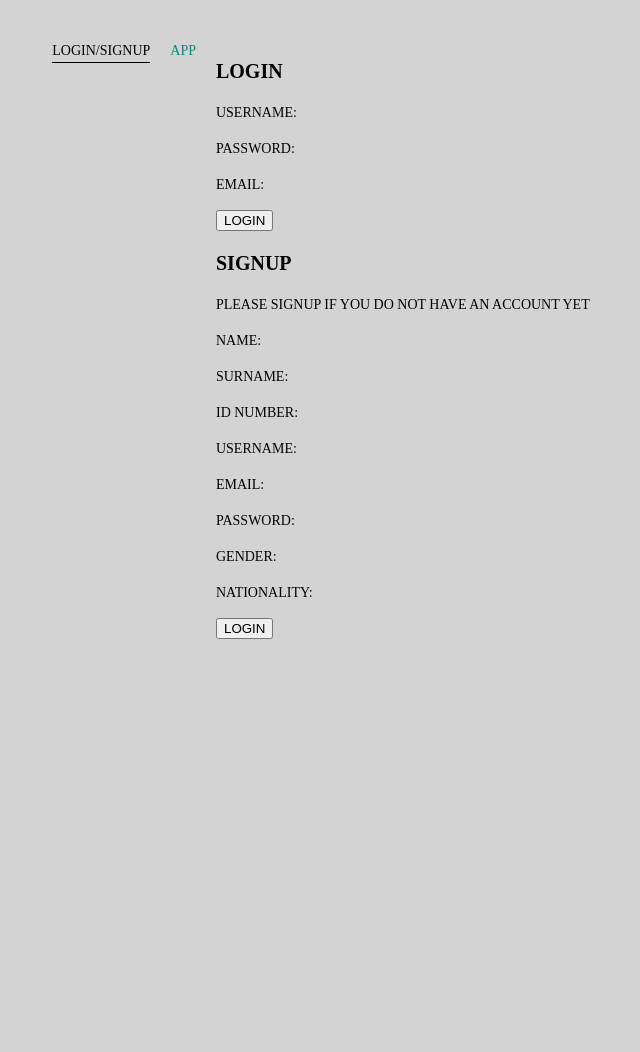
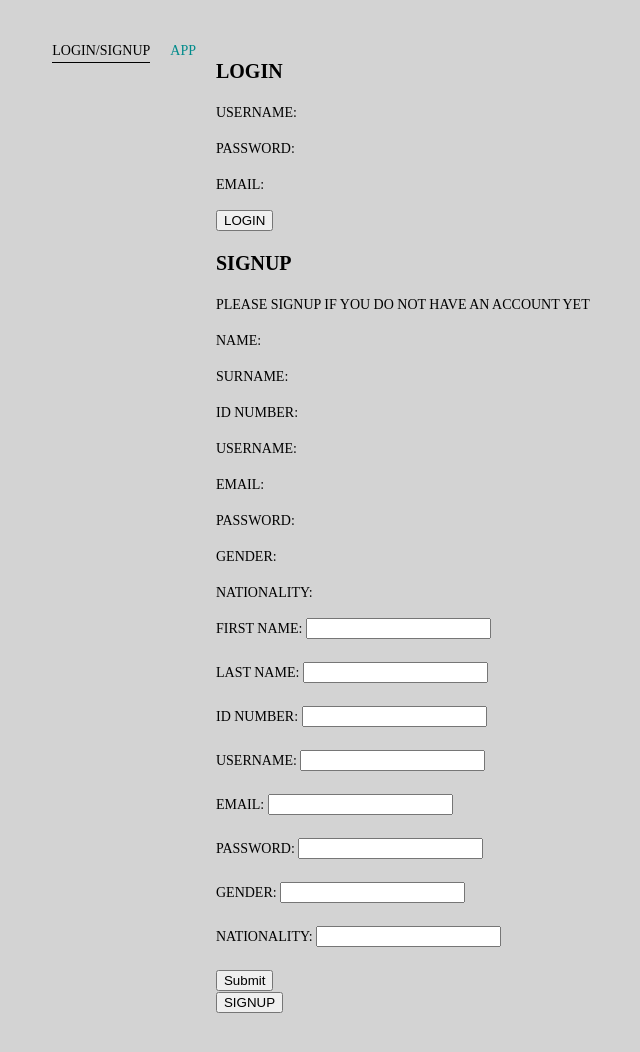
Before and after one commit to ChanelAmberEsterhuizen/UniProj.github.io, a plain HTML site: page index.html in a window 1280 px wide. Shown: the whole page, without its empty margins (309-949 px from the left). Before the commit the page ends 800 px from the top, so only its background shows below. Drawn offline with Linux system fonts and the light colour scheme.

Commit message:
Update index.html

```diff
--- a/index.html
+++ b/index.html
@@ -61,7 +61,26 @@
     <P>Password:</P>
     <p>Gender:</p>
     <p>Nationality:</p>
-      <button class="SIGNUP">LOGIN</button>
+    <form action="/action_page.php">
+  <label for="fname">First name:</label>
+  <input type="text" id="fname" name="fname"><br><br>
+  <label for="lname">Last name:</label>
+  <input type="text" id="lname" name="lname"><br><br>
+        <label for="IdNum">ID Number:</label>
+  <input type="text" id="IdNum" name="IdNum"><br><br>
+        <label for="Username">Username:</label>
+  <input type="text" id="Username" name="Username"><br><br>
+        <label for="Email">Email:</label>
+  <input type="text" id="Email" name="Email"><br><br>
+          <label for="Password">Password:</label>
+  <input type="text" id="Password" name="Password"><br><br>
+          <label for="Gender">Gender:</label>
+  <input type="text" id="Gender" name="Gender"><br><br>
+        <label for="Nationality">Nationality:</label>
+  <input type="text" id="Nationality" name="Nationality"><br><br>
+  <input type="submit" value="Submit">
+</form>
+      <button class="SIGNUP">SIGNUP</button>
 </div>
 
 
```
